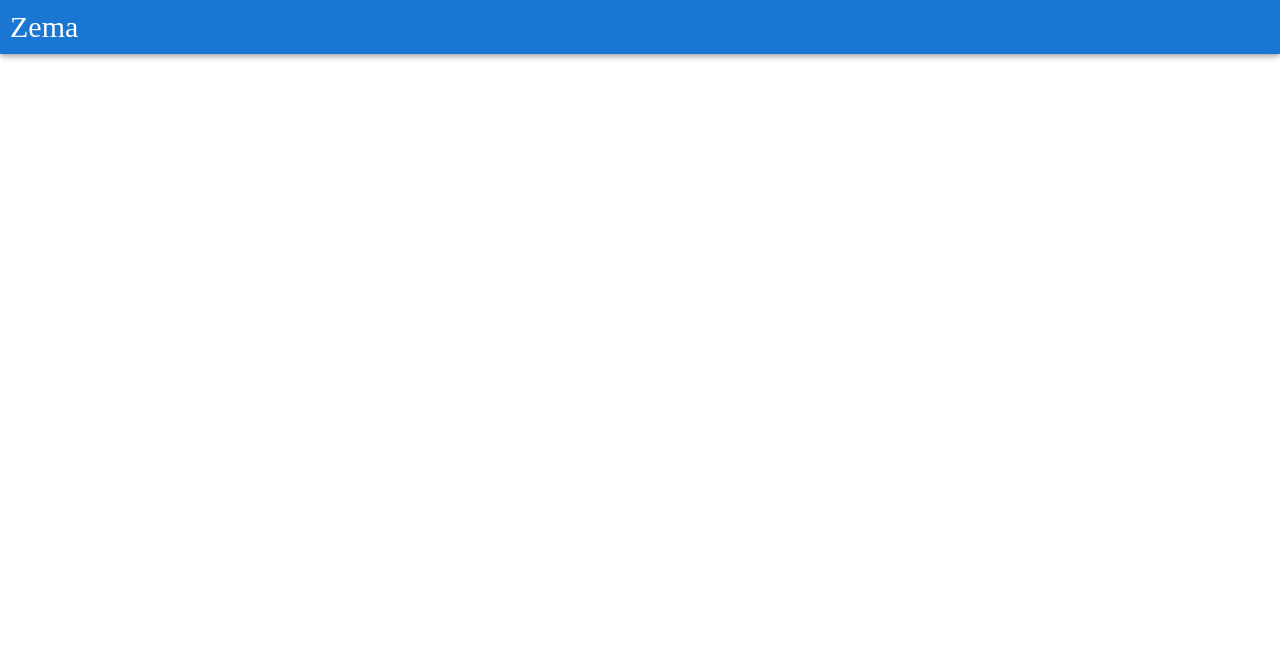
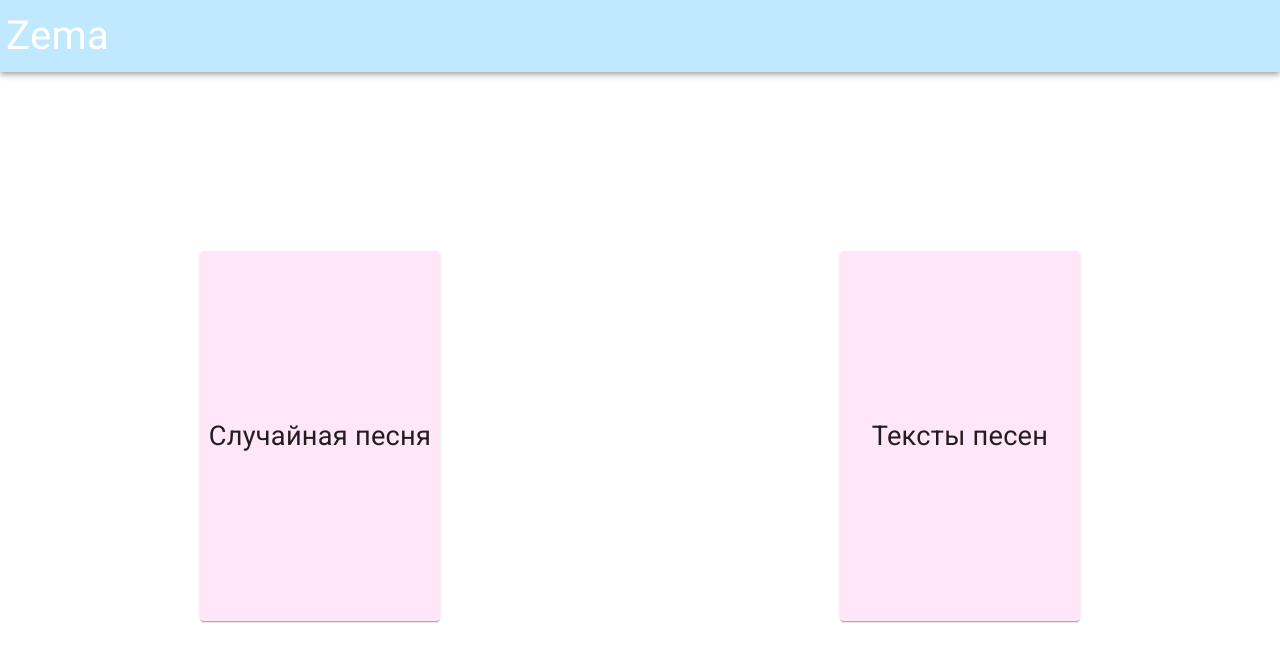
Before and after one commit to spleekz/my-zema, a React (Create React App) app: page / in a window 1280 px wide. Shown: the top 662 px of the page. Built offline with nearby package versions, Linux system fonts and the light colour scheme.

Commit message:
add main page component

```diff
--- a/src/App.tsx
+++ b/src/App.tsx
@@ -1,10 +1,35 @@
+import { makeStyles } from '@material-ui/styles'
 import React from 'react'
 import { Header } from './components/Header'
+import { MainPage } from './pages/Main'
+import { createStyles } from '@material-ui/core'
+
+const useStyles = makeStyles(() =>
+  createStyles({
+    '@global': {
+      body: {
+        padding: 0,
+        margin: 0,
+      },
+      '#root': {
+        height: '100vh',
+        display: 'flex',
+        flexDirection: 'column',
+      },
+    },
+  })
+)
+const GlobalStyles = () => {
+  useStyles()
+  return null
+}
 
 export const App = (): JSX.Element => {
   return (
-
-   <Header />
-
+    <>
+      <GlobalStyles />
+      <Header />
+      <MainPage />
+    </>
   )
 }
--- a/src/components/Header.tsx
+++ b/src/components/Header.tsx
@@ -1,15 +1,18 @@
 import React, { FC } from 'react'
 import { makeStyles } from '@material-ui/styles'
-import { AppBar } from '@material-ui/core'
+import { AppBar, Typography } from '@material-ui/core'
 
 const useStyles = makeStyles({
   header: {
-    padding: '10px',
-    fontSize: '30px',
+    padding: '6px',
   },
 })
-
 export const Header: FC = (): JSX.Element => {
   const classes = useStyles()
-  return <AppBar className={classes.header}>Zema</AppBar>
+
+  return (
+    <AppBar position='relative' sx={{ backgroundColor: '#c0e8ff' }} className={classes.header}>
+      <Typography sx={{ fontSize: '2.5rem' }}>Zema</Typography>
+    </AppBar>
+  )
 }
--- /dev/null
+++ b/src/pages/Main/MainCard.tsx
@@ -0,0 +1,31 @@
+import React, { FC } from 'react'
+import { Card, Box, Typography } from '@material-ui/core'
+import { makeStyles } from '@material-ui/styles'
+
+interface MainCardProps {
+  children: string
+}
+
+const useStyles = makeStyles({
+  card: {
+    display: 'flex',
+    justifyContent: 'center',
+    alignItems: 'center',
+    width: '240px',
+    height: '370px',
+    '&:hover': {
+      cursor: 'pointer',
+    },
+  },
+})
+
+export const MainCard: FC<MainCardProps> = ({ children }): JSX.Element => {
+  const classes = useStyles()
+  return (
+    <Box>
+      <Card className={classes.card} sx={{ backgroundColor: '#ffe7f9' }}>
+        <Typography sx={{ fontSize: '1.7rem' }}>{children}</Typography>
+      </Card>
+    </Box>
+  )
+}
--- /dev/null
+++ b/src/pages/Main/index.tsx
@@ -0,0 +1,30 @@
+import { Box } from '@material-ui/core'
+import { makeStyles } from '@material-ui/styles'
+import React, { FC } from 'react'
+import { MainCard } from './MainCard'
+
+const useStyles = makeStyles({
+  card: {
+    display: 'flex',
+    justifyContent: 'center',
+    alignItems: 'center',
+    width: '240px',
+    height: '370px',
+  },
+  mainContainer: {
+    flex: '1 0 auto',
+    display: 'flex',
+    justifyContent: 'space-around',
+    alignItems: 'center',
+  },
+})
+
+export const MainPage: FC = (): JSX.Element => {
+  const classes = useStyles()
+  return (
+    <Box className={classes.mainContainer}>
+      <MainCard>Случайная песня</MainCard>
+      <MainCard>Тексты песен</MainCard>
+    </Box>
+  )
+}
```
